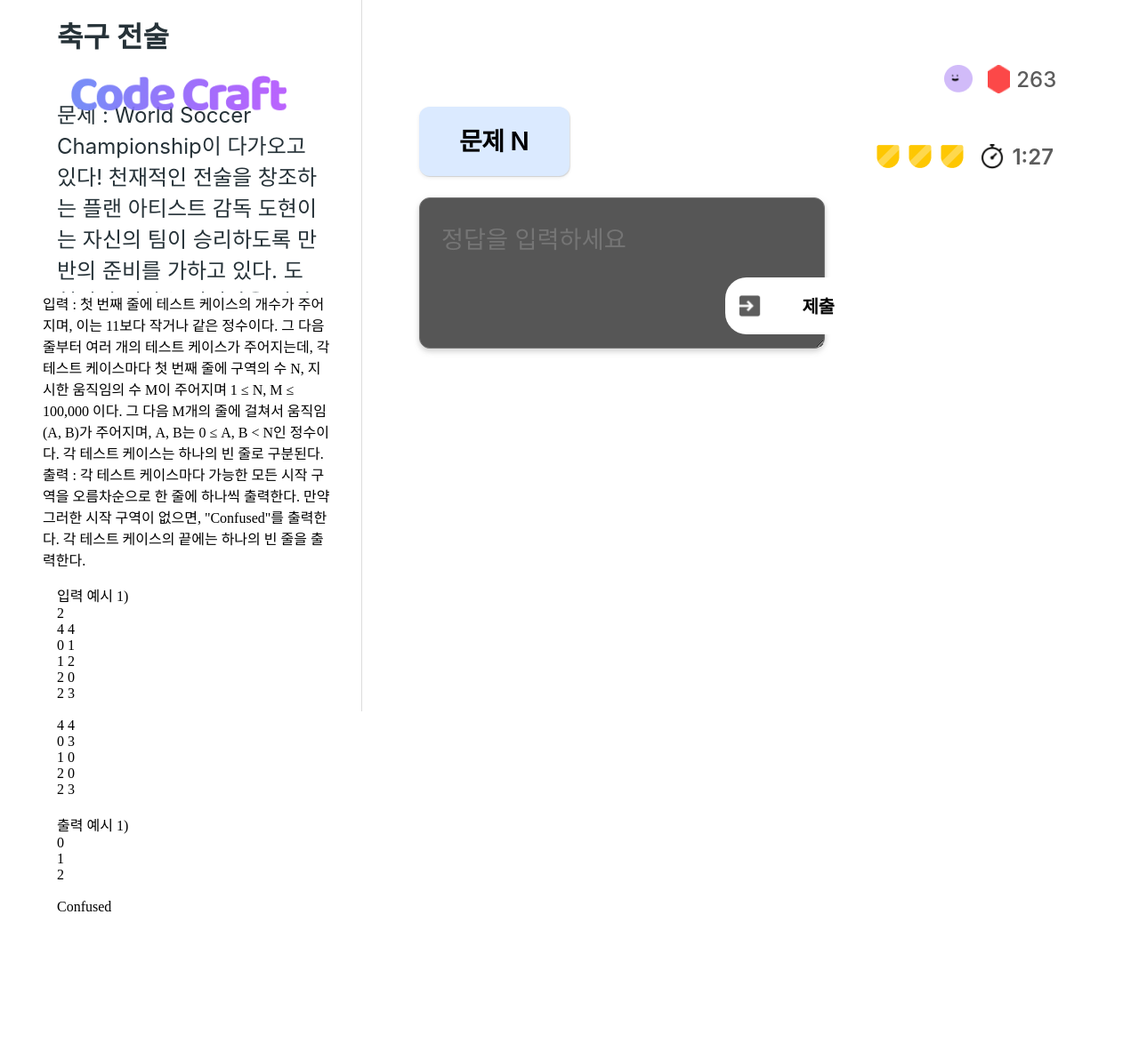
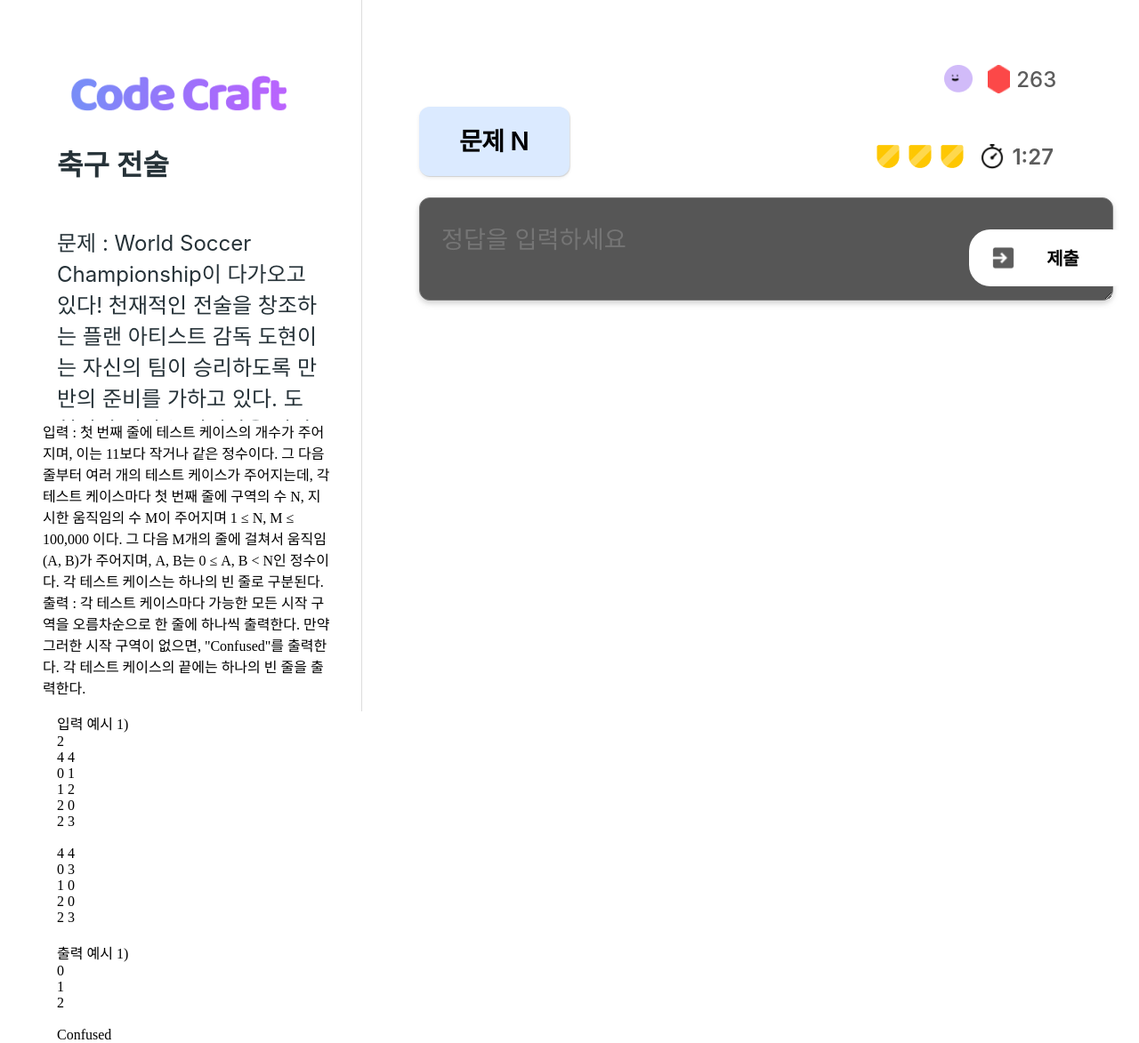
Before and after one commit to skkuse/2023spring_41class_team9, a Django app: page /board/practice/practice_mode_start/1 in a window 1280 px wide. Shown: the whole page at 89% size. Before the commit the page ends 1025 px from the top, so only its background shows below. Run offline with Django 4.2, Linux system fonts and the light colour scheme; data comes from the database, SQL or seed files in the repository; parts of the project's set-up code (start-up, migrations or seed data) failed here and were passed over.

Commit message:
<fix> 디자인 수정

```diff
--- a/frontend/practice_mode_start.html
+++ b/frontend/practice_mode_start.html
@@ -81,16 +81,18 @@
 
         </div>
         </div>
-        <form method="POST">
-            {% csrf_token %}
+
         <div class="put_answer">
+            <form method="POST">
+                {% csrf_token %}
             <textarea  type="text" class = "user_answer" name="user_answer" placeholder="정답을 입력하세요" id="user_answer"></textarea>
+
             <button class="submit_btn_user" onclick="alert('제출하시겠습니까?')"
             >제출</button>
             <div class="submit_icon" ></div>
+        </form>
+        </div>
 
-        </div>
-    </form>
     <!-- <div class="put_answer">
         <textarea  type="text" class = "user_answer" name="user_answer" placeholder="정답을 입력하세요" id="user_answer"></textarea>
 
--- a/static/basic.css
+++ b/static/basic.css
@@ -138,6 +138,7 @@
     flex-direction: column;
     margin-left: 3rem;
     margin-right: 2rem;
+    margin-top : 18rem;
 }
 
 .problem_title {
```
